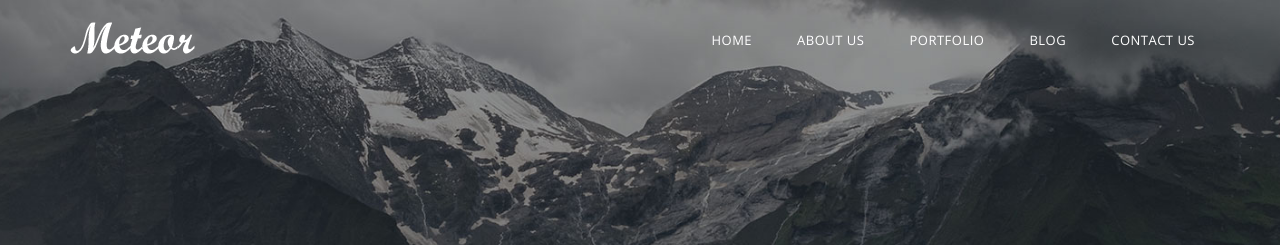
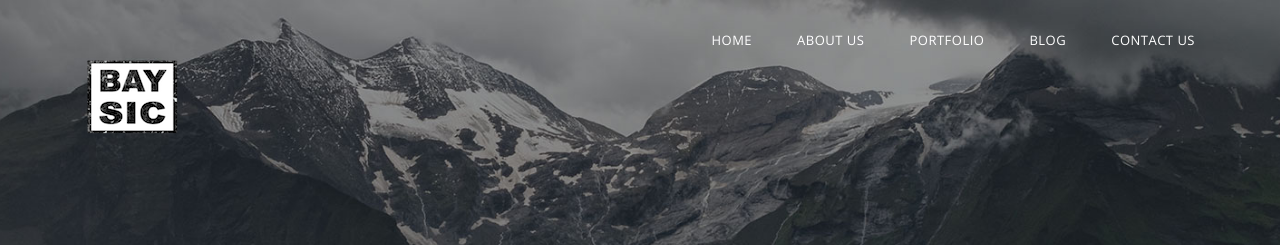
Before and after one commit to BaysicDesigns/store, a plain HTML site: page index.html in a window 1280 px wide. Shown: the top 245 px of the page. Drawn offline with nearby package versions, Linux system fonts and the light colour scheme.

Commit message:
Update tooplate-style.css

```diff
--- a/css/tooplate-style.css
+++ b/css/tooplate-style.css
@@ -120,10 +120,10 @@ p {
 }
 .navbar-brand .logo{
 	margin-top: 22px;
-	background-image: url(../img/white_logo.png);
+	background-image: url(../img/baysicmarbledesign.png);
 	display: inline-block;
 	width: 125px;
-	height: 32px;
+	height: 150px;
 	background-repeat: no-repeat;
 }
 .header.active .navbar-brand .logo{
```
